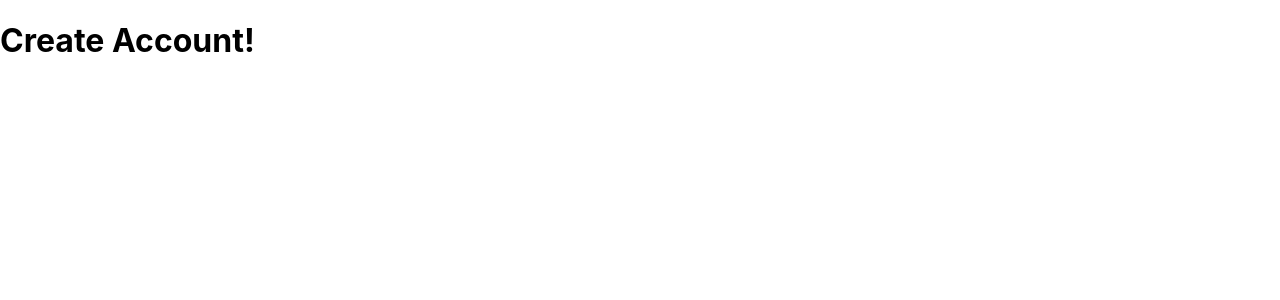
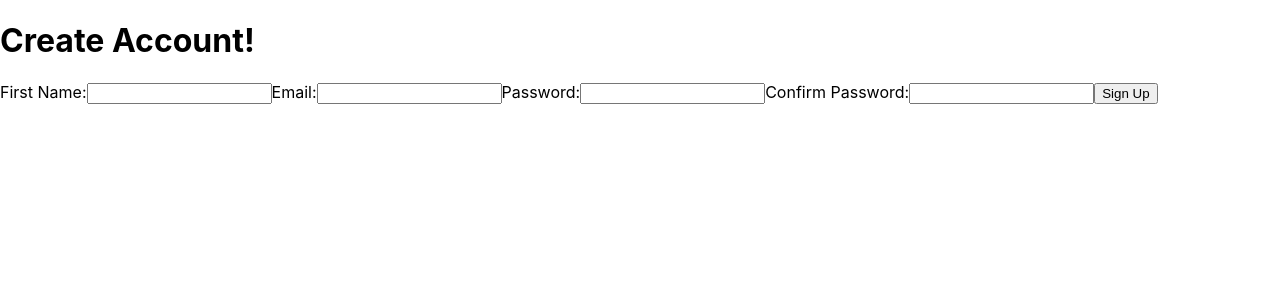
Before and after one commit to Glow-Carrots-App/glow-web, a Next.js app: page /create-account in a window 1280 px wide. Shown: the top 300 px of the page. Built offline with nearby package versions, Linux system fonts and the light colour scheme.

Commit message:
add basic form component for create account page and implement new component

```diff
--- /dev/null
+++ b/components/CreateAccountForm/index.js
@@ -0,0 +1,27 @@
+// import React from "react"
+
+const CreateAccountForm = () => {
+  return (
+    <form>
+      <label>
+        First Name:
+        <input type="text" name="firstName" />
+      </label>
+      <label>
+        Email:
+        <input type="text" name="email" />
+      </label>
+      <label>
+        Password:
+        <input type="text" name="password" />
+      </label>
+      <label>
+        Confirm Password:
+        <input type="text" name="confirmPassword" />
+      </label>
+      <button>Sign Up</button>
+    </form>
+  );
+};
+
+export default CreateAccountForm;
--- a/pages/create-account/index.js
+++ b/pages/create-account/index.js
@@ -1,9 +1,11 @@
 import Heading1 from "../../components/Heading1/index";
+import CreateAccountForm from "../../components/CreateAccountForm/index";
 
 const CreateAccount = () => {
   return (
     <div>
       <Heading1>Create Account!</Heading1>
+      <CreateAccountForm />
     </div>
   );
 };
```
